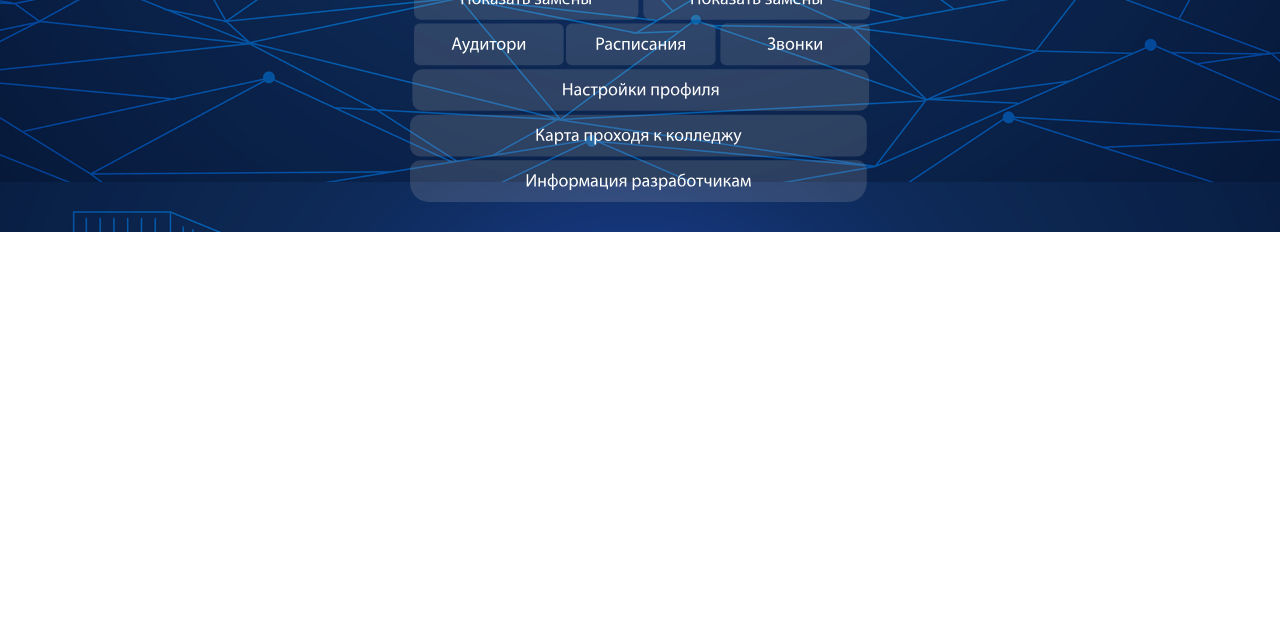
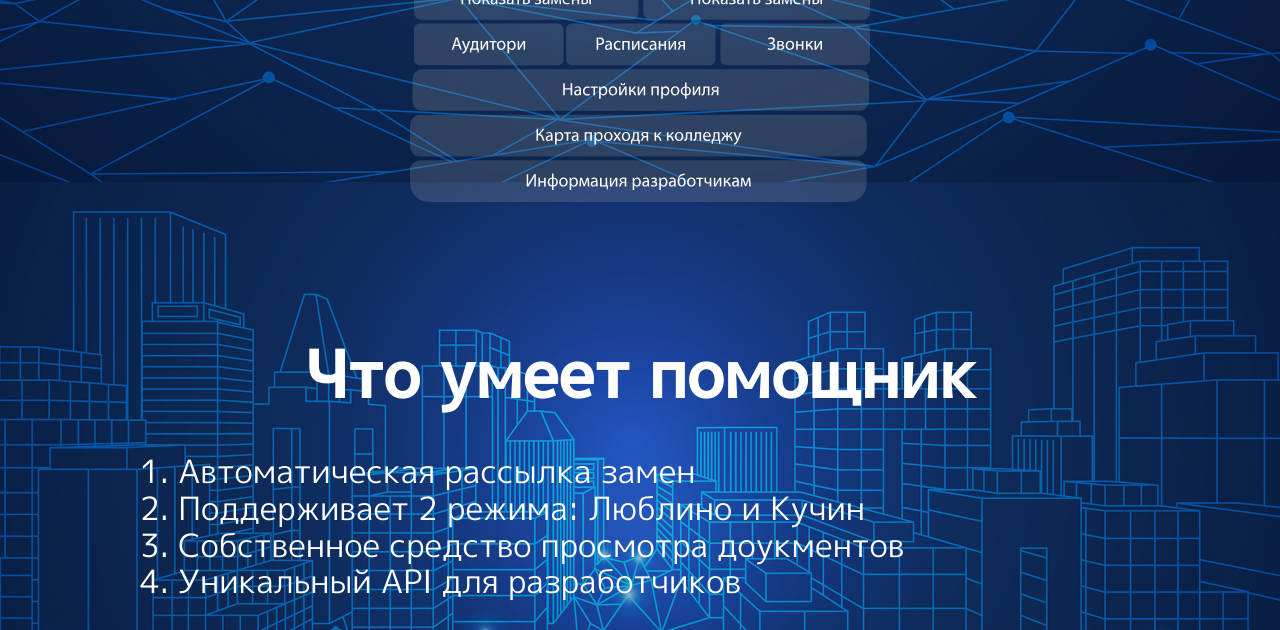
Before and after one commit to AlexC-ux/mkgt-backend, a website: page apps/static/index.html in a window 1280 px wide. Shown: the part 618-1248 px from the top of the page. Before the commit the page ends 850 px from the top, so only its background shows below. Drawn offline with Linux system fonts and the light colour scheme; files that its build step writes are made by us from their sources.

Commit message:
index upd

```diff
--- a/apps/static/index.css
+++ b/apps/static/index.css
@@ -28,9 +28,22 @@ img.botbuttons {
     height: fit-content;
 }
 
+div.features-list {
+    display: block;
+    margin: auto;
+}
+
 @media (max-width:1200px) {
     img.botqr {
         width: 90vw;
+    }
+
+    div.features-list {
+        width: 82vw;
+    }
+
+    div.feature {
+        font-size: 3vw;
     }
 
     img.botbuttons {
@@ -51,6 +64,14 @@ img.botbuttons {
         width: 460px;
     }
 
+    div.features-list {
+        width: 1000px;
+    }
+
+    div.feature {
+        font-size: 2rem;
+    }
+
     h1.hugetitle {
         font-size: 4rem;
     }
@@ -65,3 +86,8 @@ section {
     padding-top: 30px;
     padding-bottom: 30px;
 }
+
+div.feature {
+    width: 100%;
+    text-align: left;
+}
--- a/apps/static/index.html
+++ b/apps/static/index.html
@@ -21,6 +21,23 @@
         <a href="https://t.me/mkgt_official_bot"><img src="/images/mainpage/tgbotqr.svg" class="botqr" /></a>
         <a href="https://t.me/mkgt_official_bot"><img src="/images/mainpage/botbuttons.svg" class="botbuttons" /></a>
     </section>
+    <section id="features">
+        <h1 class="hugetitle">Что умеет помощник</h1>
+        <div class="features-list">
+            <div class="feature">
+                1. Автоматическая рассылка замен
+            </div>
+            <div class="feature">
+                2. Поддерживает 2 режима: Люблино и Кучин
+            </div>
+            <div class="feature">
+                3. Собственное средство просмотра доукментов
+            </div>
+            <div class="feature">
+                4. Уникальный API для разработчиков
+            </div>
+        </div>
+    </section>
 </Body>
 
 </Html>
```
